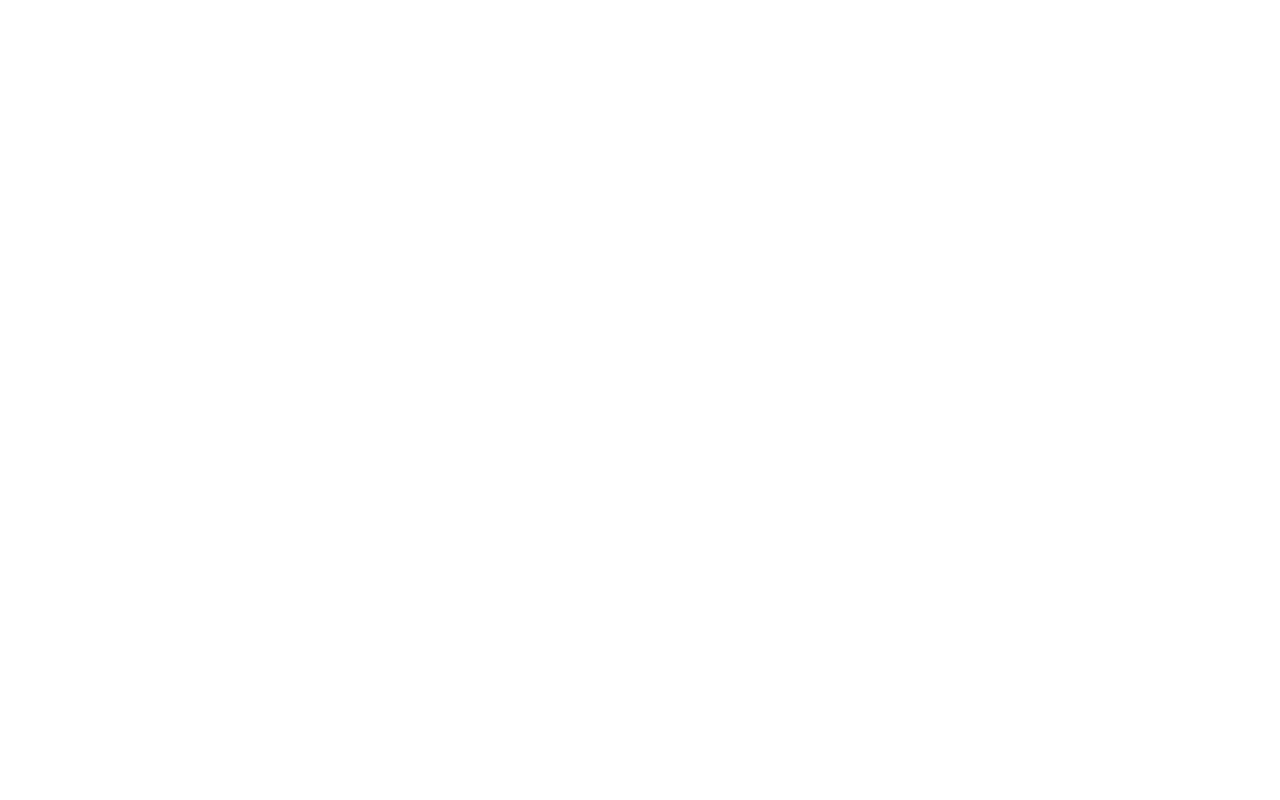
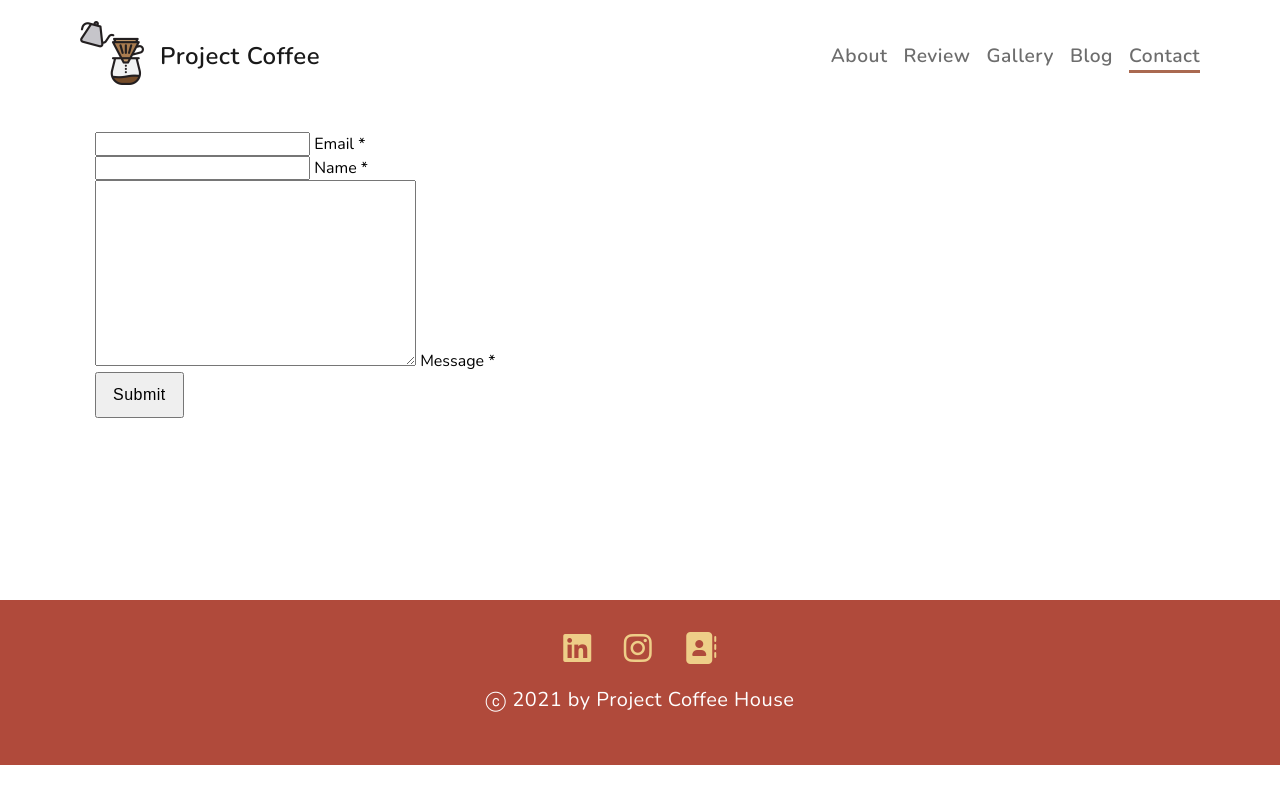
Before and after one commit to Joefahing/Coffee-House, a plain HTML site: page page/contact.html in a window 1280 px wide. Drawn offline with nearby package versions, Linux system fonts and the light colour scheme.

Commit message:
create html form layout

```diff
--- /dev/null
+++ b/css/contact.css
@@ -0,0 +1,5 @@
+main {
+    height: 600px;
+    position: relative;
+    top: 100px;
+}
--- a/css/nav.css
+++ b/css/nav.css
@@ -1,13 +1,12 @@
 /* About Page Style */
 
 header{
-    height: 100vh;
     max-height: 1000px;
 }
 
 .landing{
     width: 100%;
-    height: 100%;
+    height: 100vh;
     background-image: url(../assets/images/coffee_background.png);
     background-size: 25rem;
     background-position: 80% 90%;
--- a/page/contact.html
+++ b/page/contact.html
@@ -0,0 +1,89 @@
+<!DOCTYPE html>
+<html lang="en">
+
+<head>
+    <meta charset="UTF-8">
+    <meta http-equiv="X-UA-Compatible" content="IE=edge">
+    <meta name="viewport" content="width=device-width, initial-scale=1.0">
+    <link rel="stylesheet" href="../css/global.css">
+    <link rel="stylesheet" href="../css/nav.css">
+    <link rel="stylesheet" href="../css/contact.css">
+    <link rel="stylesheet" href="../css/footer.css">
+    <link rel="preconnect" href="https://fonts.googleapis.com">
+    <link rel="preconnect" href="https://fonts.gstatic.com" crossorigin>
+    <link href="https://fonts.googleapis.com/css2?family=Nunito:wght@200;300;400;600;700;800&display=swap"
+        rel="stylesheet">
+    <script src="https://kit.fontawesome.com/180c1d2fdd.js" crossorigin="anonymous"></script>
+    <title>☕️ Project Coffee House</title>
+</head>
+
+<body>
+    <header>
+        <nav>
+            <div class="header-container">
+                <ul class="coffee-house-nav">
+                    <li class="nav-logo">
+                        <a href="index.html"><img src="../assets/images/coffee-pot.png" alt="coffee pot logo"></a>
+                    </li>
+                    <li class="nav-name">
+                        <h2>Project Coffee</h2>
+                    </li>
+                    <li class="nav-item" id="nav-about"><a href="../index.html">About</a></li>
+                    <li class="nav-item"><a href="../page/review.html">Review</a></li>
+                    <li class="nav-item"><a href="../page/gallery.html">Gallery</a></li>
+                    <li class="nav-item"><a href="../page/blog.html">Blog</a></li>
+                    <li class="nav-item nav-selected"><a href="../page/contact.html">Contact</a></li>
+                </ul>
+                <div class="nav-menu">
+                    <div class="stroke"></div>
+                </div>
+            </div>
+        </nav>
+    </header>
+    <main>
+        <div class="container">
+            <form action="" method="post">
+                <ul>
+                    <li class="form-item-container">
+                        <input type="email" name="email" id="email" required>
+                        <label for="email">Email *</label>
+                    </li>
+                    <li class="form-item-container">
+                        <input type="text" name="name" id="name" required>
+                        <label for="name">Name *</label>
+                    </li>
+                    <li class="form-item-container">
+                        <textarea name="message" id="message" cols="30" rows="10" required></textarea>
+                        <label for="message">Message *</label>
+                    </li>
+                    <li>
+                        <button type="submit">Submit</button>
+                    </li>
+                </ul>
+            </form>
+        </div>
+    </main>
+    <footer>
+        <div class="container footer-container">
+            <ul class="icon-container">
+                <li>
+                    <a href="https://www.linkedin.com/in/guancao/" target="_blank"><i class="fab fa-linkedin"></i></a>
+                </li>
+                <li>
+                    <a href="https://www.instagram.com/joefahn/" target="_blank"><i class="fab fa-instagram"></i></a>
+                </li>
+                <li>
+                    <a href="../page/contact.html">
+                        <i class="fas fa-address-book"></i>
+                    </a>
+                </li>
+            </ul>
+            <p>ⓒ 2021 by Project Coffee House</p>
+        </div>
+    </footer>
+    <script src="../script/nav.js">
+
+    </script>
+</body>
+
+</html>
```
